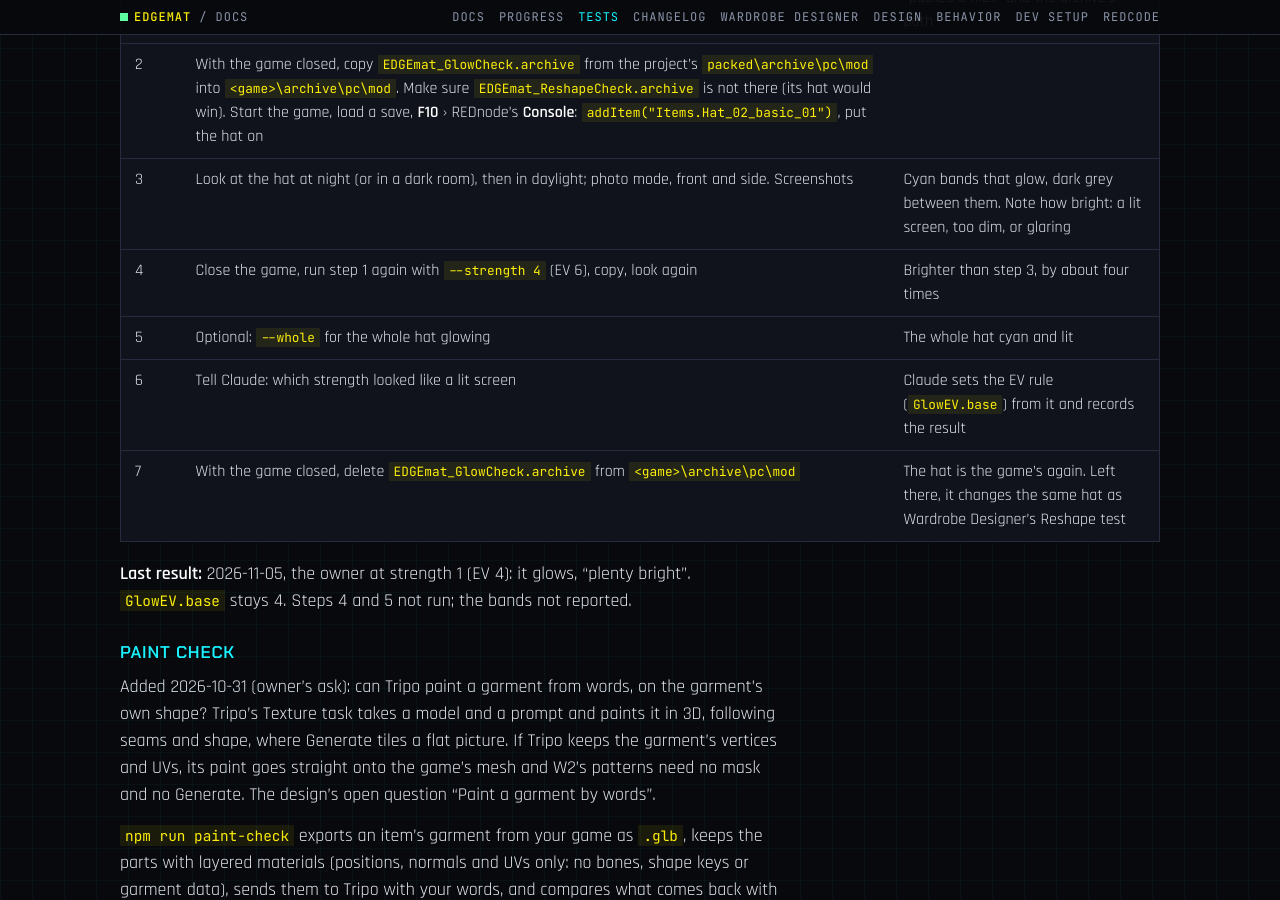
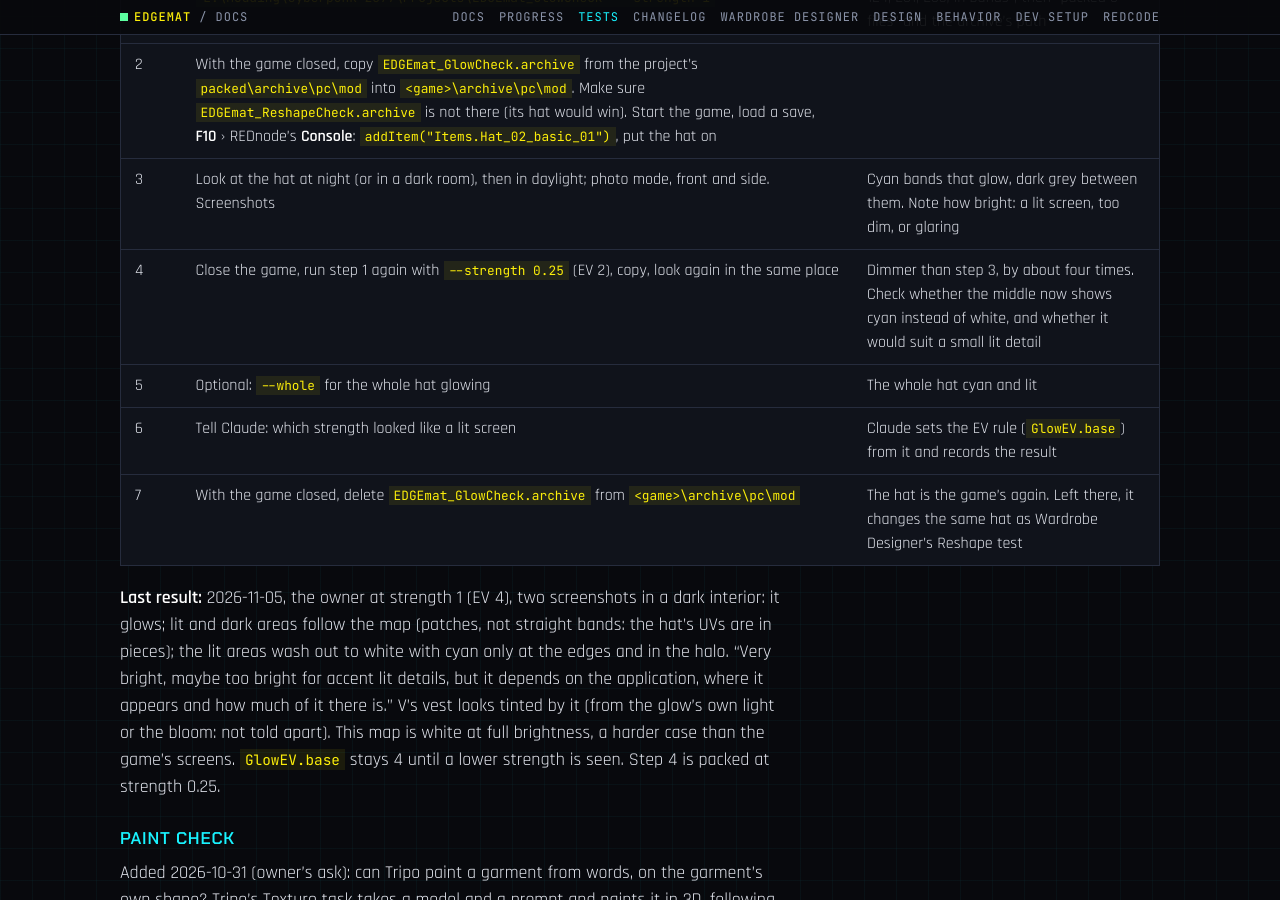
Before and after one commit to Edgemodders/EDGEmat, a Jekyll site: the page built from docs/testing.md, in a window 1280 px wide and 900 px high, scrolled down 21648 px. Built offline with Jekyll 4.4.1, drawn with Linux system fonts in a browser that asks for light colours; our own code applies the rules of GitHub Pages for plain Markdown files; some of the changed text lies outside the part shown.

Commit message:
Glow check: strength 1 washes out to white in the dark, too bright for small details; strength 0.25 is next
Co-Authored-By: Claude Opus 5.5 <noreply@anthropic.com>

```diff
--- a/docs/testing.md
+++ b/docs/testing.md
@@ -22,7 +22,7 @@ Last updated 2026-10-26.
 | [Tiling check](#tiling-check) | In the game, from `npm run tiling-check` | M3 | 2026-10-20 | Done: LayerTile repeats the textures |
 | [Reshape check](#reshape-check) | From `node scripts/reshape-check.mjs`, with Gemini and Tripo keys; then in the game | W3 | 2026-11-02 | **Passed** (owner, in the game): the cowboy hat with a brim about 1.8 times as wide, from GPT Image 2.5's picture, sits on V's head, one brim, the badge in front. Before it: V's head through the crown (fixed: the crown centred on the game's) and two brims (Gemini's picture) |
 | [Materials from a model](#materials-from-a-model) | Automated by hand, with the game's files | M4 (#4, #6) | 2026-11-04 | **Pass** outside the game: EDGEfab's glowing vending machine (one material, four maps, glow strength 3) gave five textures and a .mi that reads back with every value (EV 5.585); texture files on a game screen mesh took its `xx_screen` entry only, the other four named as kept; `mat_from_model` over stdio. Smoke: the .mi's glow values |
-| [Glow check](#glow-check) | From `npm run glow-check`, then in the game | M4 (#6) | 2026-11-05 | **Partly run** (owner, in the game, strength 1, EV 4): the hat glows, "plenty bright". Not seen yet: the bands kept to the map, and strength 4 (step 4) |
+| [Glow check](#glow-check) | From `npm run glow-check`, then in the game | M4 (#6) | 2026-11-05 | **Partly run** (owner, in the game, screenshots, strength 1, EV 4): it glows and follows the map, but very bright in a dark room: the middle washes out to white, with cyan only at the edges and in the halo. Too bright for small lit details (owner); it depends on the use. Next: strength 0.25 (step 4) |
 | [Paint check](#paint-check) | From `npm run paint-check`, with a Tripo key; then in the game | W2 | 2026-10-31 | **Passed** (owner, dev PC): Tripo keeps the garment's vertices and UVs, and its paint shows in the game as painted. It paints no repeating pattern |
 | [M3 in-game round trip](#m3-in-game-round-trip) | In the game, with REDcode and Claude Code | M3 | 2026-10-20 | Pass on the owner's V; the deploy needed a separate step |
 | [M2 phase test](#m2-phase-test) | Against WolvenKit's reading, and by the owner | M2 | 2026-10-19 | Pass |
@@ -313,12 +313,12 @@ Added 2026-11-04 (EDGEmat #6): how bright glTF's glow strengths look in the game
 | 1 | In a terminal in `extensions\edgemat`: `npm run build`, then `node scripts/glow-check.mjs "E:\Modding\Cyberpunk 2077\Projects\EDGEmat_GlowCheck" --strength 1` | The hat's materials listed with "EV 4, color 124, 231, 255, in bands", then "packed 5 files" and the archive's path |
 | 2 | With the game closed, copy `EDGEmat_GlowCheck.archive` from the project's `packed\archive\pc\mod` into `<game>\archive\pc\mod`. Make sure `EDGEmat_ReshapeCheck.archive` is not there (its hat would win). Start the game, load a save, **F10** › REDnode's **Console**: `addItem("Items.Hat_02_basic_01")`, put the hat on | |
 | 3 | Look at the hat at night (or in a dark room), then in daylight; photo mode, front and side. Screenshots | Cyan bands that glow, dark grey between them. Note how bright: a lit screen, too dim, or glaring |
-| 4 | Close the game, run step 1 again with `--strength 4` (EV 6), copy, look again | Brighter than step 3, by about four times |
+| 4 | Close the game, run step 1 again with `--strength 0.25` (EV 2), copy, look again in the same place | Dimmer than step 3, by about four times. Check whether the middle now shows cyan instead of white, and whether it would suit a small lit detail |
 | 5 | Optional: `--whole` for the whole hat glowing | The whole hat cyan and lit |
 | 6 | Tell Claude: which strength looked like a lit screen | Claude sets the EV rule (`GlowEV.base`) from it and records the result |
 | 7 | With the game closed, delete `EDGEmat_GlowCheck.archive` from `<game>\archive\pc\mod` | The hat is the game's again. Left there, it changes the same hat as Wardrobe Designer's Reshape test |
 
-**Last result:** 2026-11-05, the owner at strength 1 (EV 4): it glows, "plenty bright". `GlowEV.base` stays 4. Steps 4 and 5 not run; the bands not reported.
+**Last result:** 2026-11-05, the owner at strength 1 (EV 4), two screenshots in a dark interior: it glows; lit and dark areas follow the map (patches, not straight bands: the hat's UVs are in pieces); the lit areas wash out to white with cyan only at the edges and in the halo. "Very bright, maybe too bright for accent lit details, but it depends on the application, where it appears and how much of it there is." V's vest looks tinted by it (from the glow's own light or the bloom: not told apart). This map is white at full brightness, a harder case than the game's screens. `GlowEV.base` stays 4 until a lower strength is seen. Step 4 is packed at strength 0.25.
 
 ### Paint check
 
--- a/packages/edgemat-mcp/src/server.ts
+++ b/packages/edgemat-mcp/src/server.ts
@@ -756,7 +756,7 @@ server.registerTool(
           z.object({
             material: z.string(),
             color: Rgb01.describe("glTF's emissiveFactor: linear 0 to 1"),
-            strength: z.number().min(0).describe("glTF's emissive strength; 1 is a lit screen, each doubling one EV brighter"),
+            strength: z.number().min(0).describe("glTF's emissive strength; 1 is very bright in the game (a full-white map washes out to white in the dark), too much for small lit details, so go lower for those; each doubling is one EV brighter"),
             texture: z.string().optional().describe("The glow map, an image file; without it the whole part glows"),
           }),
         )
```
Also changed, not shown: CLAUDE.md (+1 -1 lines), docs/design.md (+1 -1 lines), docs/progress.md (+2 -2 lines), extensions/edgemat/src/core/fromModel.ts (+4 -3 lines), docs/changelog.md.
